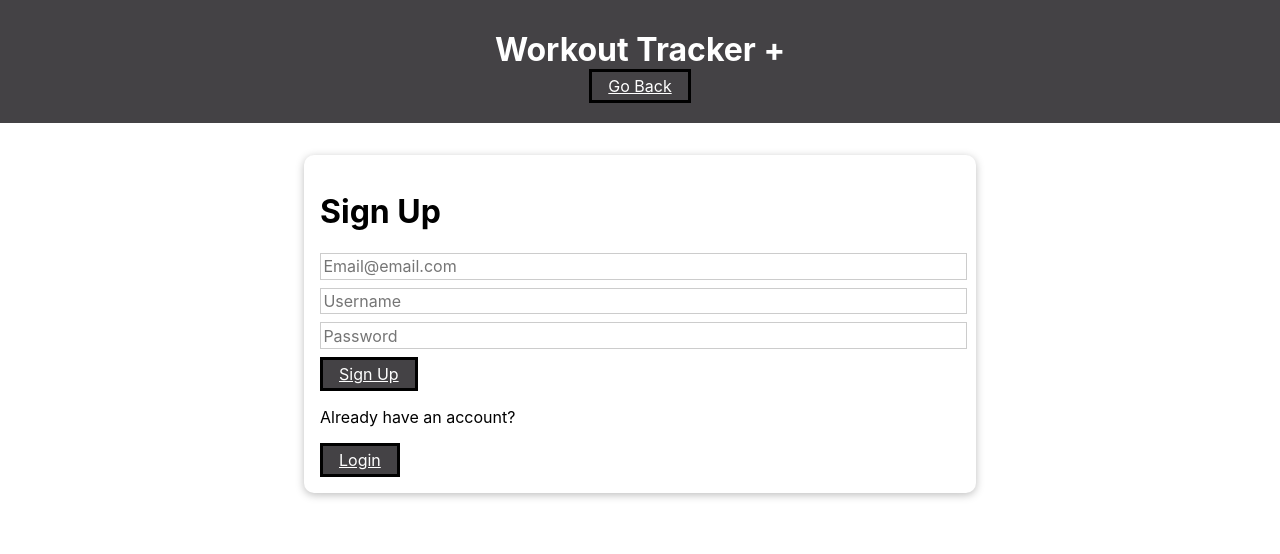
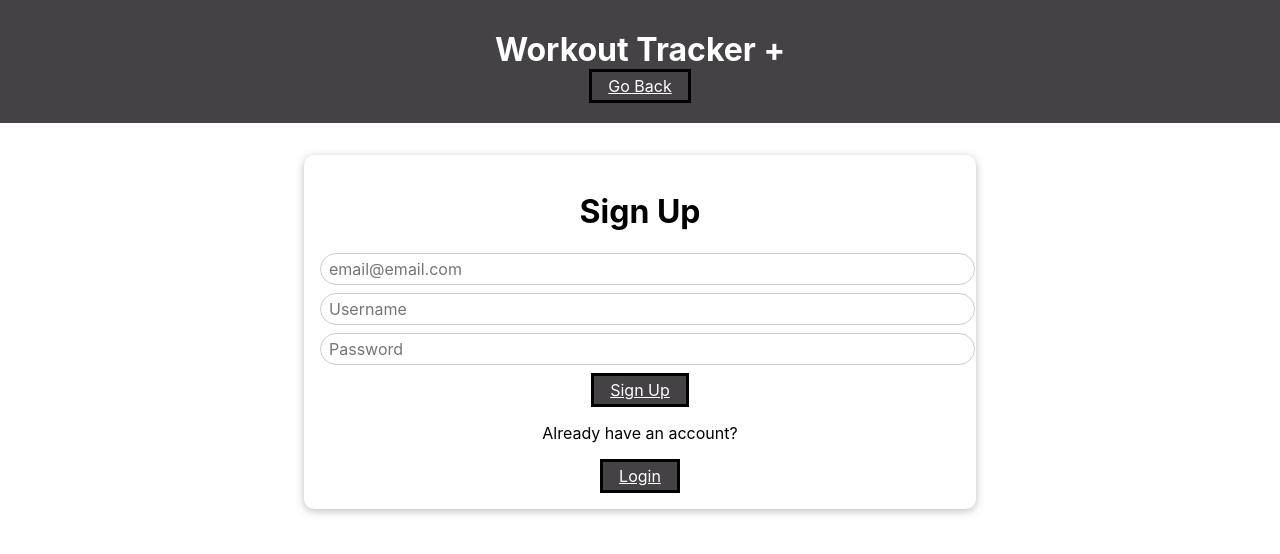
Before and after one commit to xHiQuality/Workout-Tracker-REACT, a React (Create React App) app: page /signup in a window 1280 px wide. Shown: the top 554 px of the page. Built offline with nearby package versions, Linux system fonts and the light colour scheme.

Commit message:
Login and Signup forms use card styling and border radius added for input boxes

```diff
--- a/src/components/Login.css
+++ b/src/components/Login.css
@@ -1,3 +1,14 @@
 .input {
     display: block;
+    text-align: center;
 }
+
+.input h1 {
+    color: black;
+}
+
+.input input {
+    border-radius: 30px;
+    padding: 5px;
+    padding-left: 8px;
+}
--- a/src/components/Login.js
+++ b/src/components/Login.js
@@ -13,7 +13,7 @@ const Login = ({onLogin}) => {
     }
 
     return (
-        <Card className='input'>
+        <Card className="input">
             <h1>Log In</h1>
             <form onSubmit={submitHandler}>
                 <input
--- a/src/components/Signup.js
+++ b/src/components/Signup.js
@@ -13,11 +13,11 @@ const Login = ({onLogin}) => {
     }
 
     return (
-        <Card className='input'>
+        <Card className="input">
             <h1>Sign Up</h1>
             <form onSubmit={submitHandler}>
                 <input
-                    placeholder='Email@email.com'
+                    placeholder='email@email.com'
                     name="email"
                     type="text"
                 />
```
